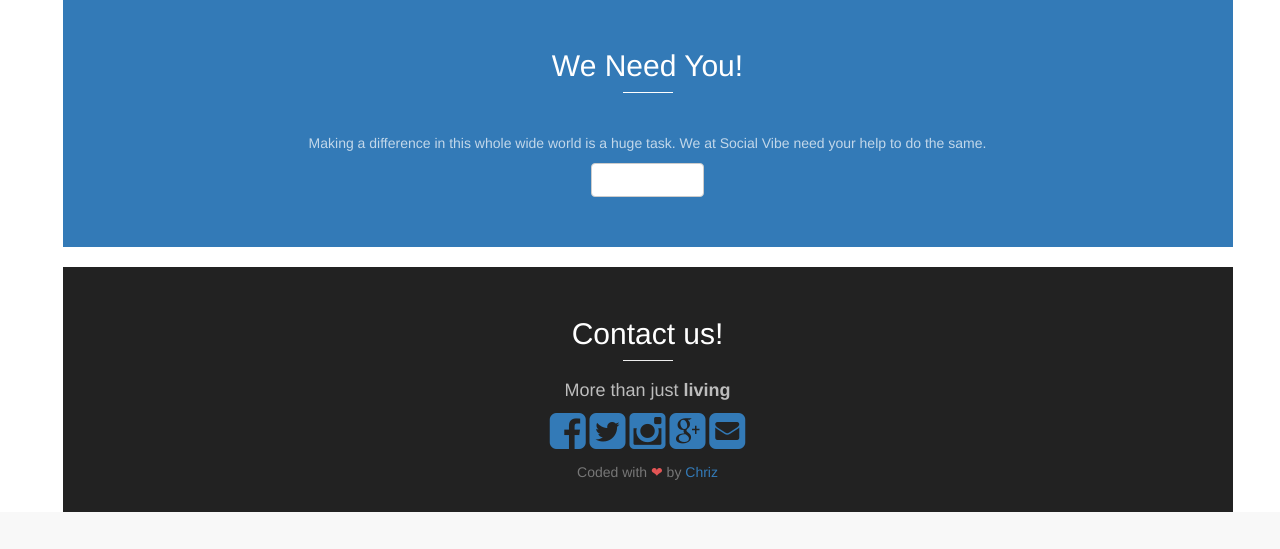
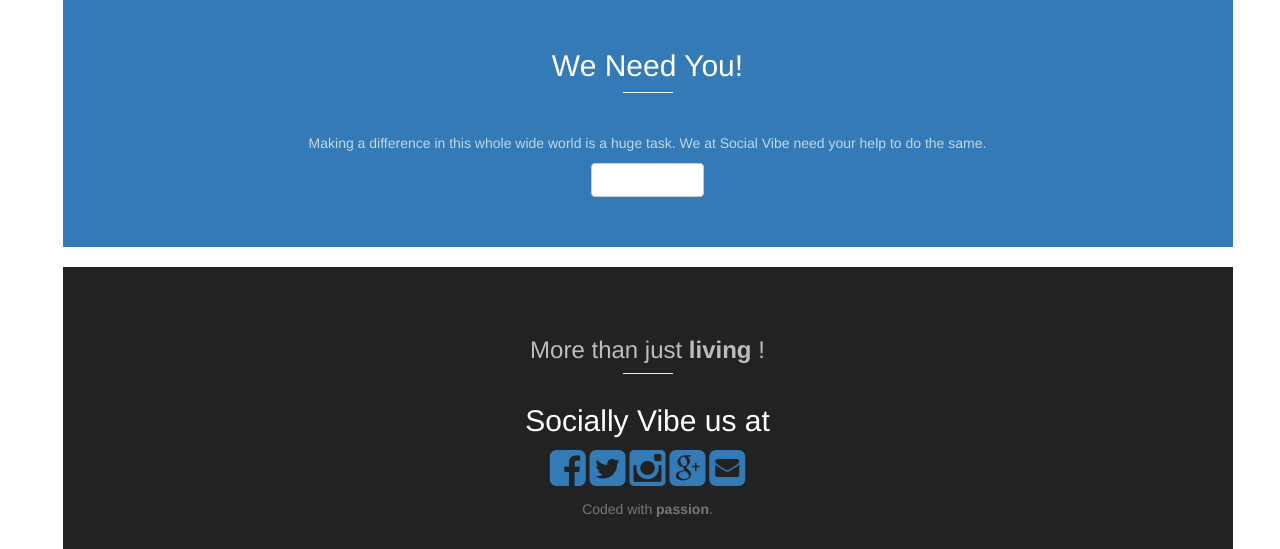
Before and after one commit to protostartup/djSocialVibe, a Django app: page / in a window 1280 px wide. Shown: the part 1775-2324 px from the top of the page. Before the commit the page ends 2287 px from the top, so only its background shows below. Run offline with Django 3.2, Linux system fonts and the light colour scheme; some libraries are stand-ins or nearby versions.

Commit message:
Modified About us

```diff
--- a/bigday/templates/home.html
+++ b/bigday/templates/home.html
@@ -528,10 +528,10 @@ data-slide-to="0" class="active"></li>
         <div class="container bg-dark" id="space3">
             <div class="row">
                 <div class="col-lg-8 col-lg-offset-2 text-center">
-                    <h2 class="section-heading">Contact us!</h2>
-                    <hr class="primary" style="display:block;margin:0 auto">
-                   <!--<p class="text-faded">If you have any questions don't hesitate to reach out!</p>-->
-			<h4 class="text-faded"> More than just <b> living </b> </h4>
+                    <h3 class="text-faded"> More than just <b> living </b>!</h3>
+			<hr class="primary" style="display:block;margin:0 auto">
+                    <h2 class="section-heading" style = "padding-top:30px" >Socially Vibe us at</h2>
+                     <!--<p class="text-faded">If you have any questions don't hesitate to reach out!</p>-->
                 </div>
                 <div class="col-lg-8 col-lg-offset-2 text-center">
 
--- a/bigday/templates/partials/footer.html
+++ b/bigday/templates/partials/footer.html
@@ -14,8 +14,7 @@ Coded with <span class="heart">❤</span> Chriz
 <div id="footer" class="text-center text-muted invisible">
 <!--<a href="http://coryandro.com">coryandro.com</a> -->
 Coded with
-<style>.heart{color:#e25555;}</style>
-<span class="heart">❤</span> by <a href="https://www.facebook.com/christopher.kiran.35">Chriz</a></div>
-
+<!-- <style>.heart{color:#e25555;}</style>
+<span class="heart">❤</span> --> <b>passion</b>. <!--y <a href="https://www.facebook.com/christopher.kiran.35">Chriz</a> --> </div>
 </div>
 </div>
```
